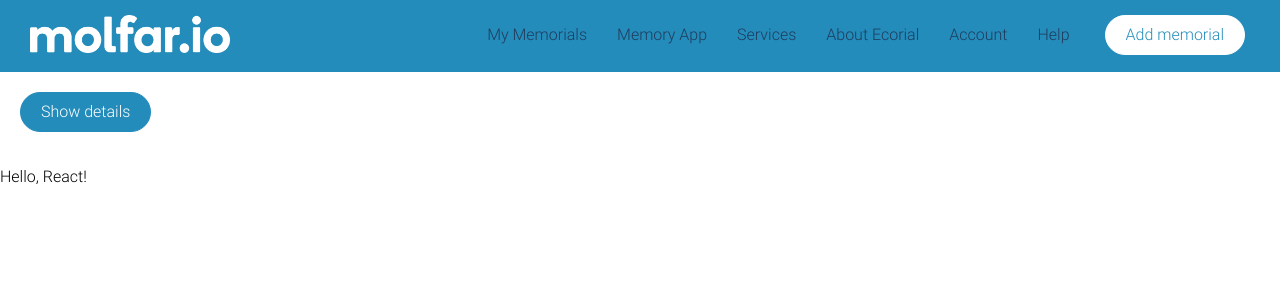
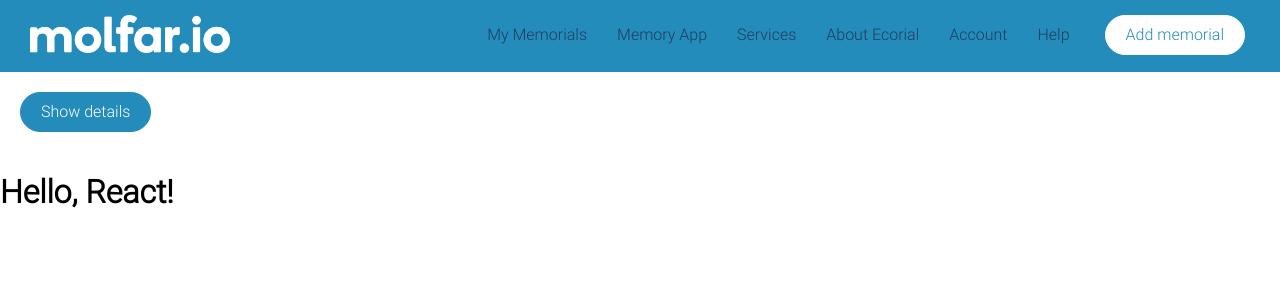
Before and after one commit to denys-fominykh/molfar-io-test-task-react, a React (Create React App) app: page / in a window 1280 px wide. Both pictures are taken after a click on the button "Show details". Shown: the top 300 px of the page. Built offline with nearby package versions, Linux system fonts and the light colour scheme.

Commit message:
creating a memorial item details component

```diff
--- a/src/components/MemorialItem/MemorialItem.tsx
+++ b/src/components/MemorialItem/MemorialItem.tsx
@@ -1,6 +1,7 @@
 import React, { FC, useState } from 'react';
 
 import './MemorialItem.scss';
+import { MemorialItemDetails } from '../MemorialItemDetails';
 
 export const MemorialItem: FC = () => {
   const [visible, setVisible] = useState<boolean>(false);
@@ -13,7 +14,7 @@ export const MemorialItem: FC = () => {
       >
         Show details
       </button>
-      {visible ? <p>Hello, React!</p> : null}
+      {visible ? <MemorialItemDetails /> : null}
     </section>
   );
 };
--- /dev/null
+++ b/src/components/MemorialItemDetails/MemorialItemDetails.tsx
@@ -0,0 +1,11 @@
+import React, { FC } from 'react';
+
+import './MemorialItemDetails.scss';
+
+export const MemorialItemDetails: FC = () => {
+  return (
+    <React.Fragment>
+      <h1>Hello, React!</h1>
+    </React.Fragment>
+  );
+};
--- /dev/null
+++ b/src/components/MemorialItemDetails/index.ts
@@ -0,0 +1,3 @@
+import { MemorialItemDetails } from './MemorialItemDetails';
+
+export { MemorialItemDetails };
```
Also changed, not shown: src/components/MemorialItemDetails/MemorialItemDetails.scss (added).
